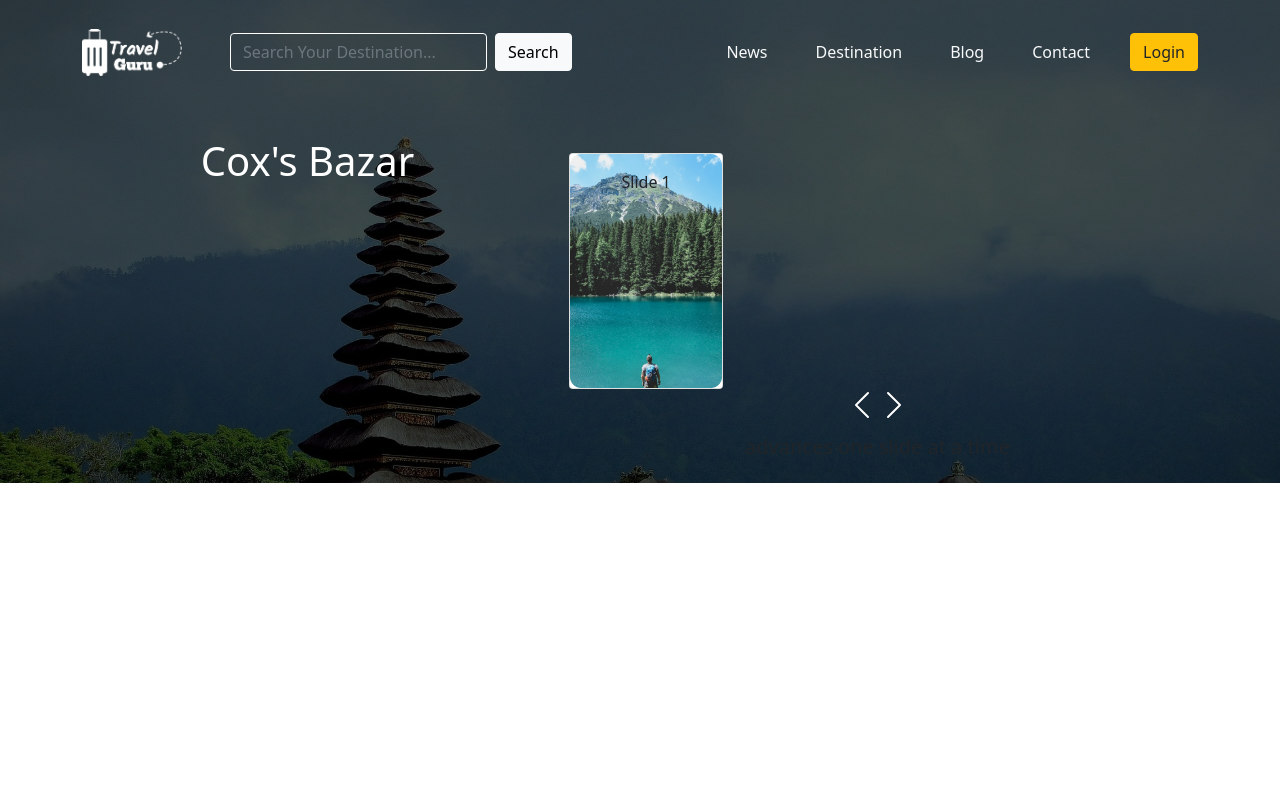
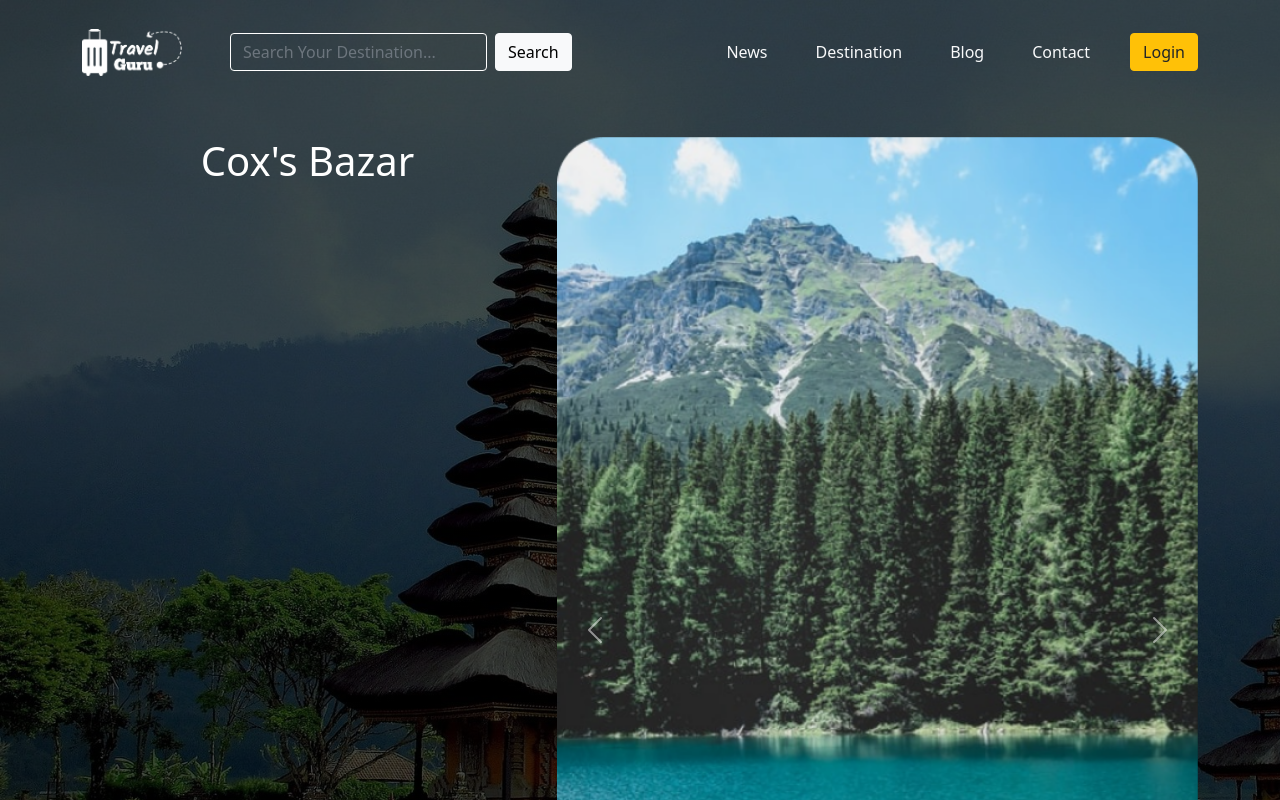
Before and after one commit to emonShimoul/travel-guru-react-client, a React (Create React App) app: page / in a window 1280 px wide. Shown: the top 800 px of the page. Built offline with nearby package versions, Linux system fonts and the light colour scheme.

Commit message:
add bootstrap slider

```diff
--- a/public/index.html
+++ b/public/index.html
@@ -39,5 +39,6 @@
       To begin the development, run `npm start` or `yarn start`.
       To create a production bundle, use `npm run build` or `yarn build`.
     -->
+    <script src="https://cdn.jsdelivr.net/npm/bootstrap@5.0.2/dist/js/bootstrap.bundle.min.js" integrity="sha384-MrcW6ZMFYlzcLA8Nl+NtUVF0sA7MsXsP1UyJoMp4YLEuNSfAP+JcXn/tWtIaxVXM" crossorigin="anonymous"></script>
   </body>
 </html>
--- a/src/components/Home/Home.js
+++ b/src/components/Home/Home.js
@@ -27,50 +27,26 @@ const Home = () => {
                 <div className='col-md-5 text-white'>
                     <h1>Cox's Bazar</h1>
                 </div>
-                <div className="col-md-7 text-center my-3">
-                    <div className="row mx-auto my-auto justify-content-center">
-                        <div id="recipeCarousel" className="carousel slide" data-bs-ride="carousel">
-                            <div className="carousel-inner" role="listbox">
-                                <div className="carousel-item active">
-                                    <div className="col-md-3">
-                                        <div className="card">
-                                            <div className="card-img">
-                                                <img src={sajek} alt="" className="img-fluid" />
-                                            </div>
-                                            <div className="card-img-overlay">Slide 1</div>
-                                        </div>
-                                    </div>
-                                </div>
-                                <div className="carousel-item">
-                                    <div className="col-md-3">
-                                        <div className="card">
-                                            <div className="card-img">
-                                                <img src={sreemongol} alt="" className="img-fluid" />
-                                            </div>
-                                            <div className="card-img-overlay">Slide 2</div>
-                                        </div>
-                                    </div>
-                                </div>
-                                <div className="carousel-item">
-                                    <div className="col-md-3">
-                                        <div className="card">
-                                            <div className="card-img">
-                                                <img src={sundorbon} alt="" className="img-fluid" />
-                                            </div>
-                                            <div className="card-img-overlay">Slide 3</div>
-                                        </div>
-                                    </div>
-                                </div>
-                            </div>
-                            <a className="bg-transparent w-aut" href="#recipeCarousel" role="button" data-bs-slide="prev">
-                                <span className="carousel-control-prev-icon" aria-hidden="true"></span>
-                            </a>
-                            <a className="bg-transparent w-aut" href="#recipeCarousel" role="button" data-bs-slide="next">
-                                <span className="carousel-control-next-icon" aria-hidden="true"></span>
-                            </a>
+                <div id="carouselExampleControls" className="carousel slide col-md-7" data-bs-ride="carousel">
+                    <div className="carousel-inner">
+                        <div className="carousel-item active">
+                        <img src={sajek} className="d-block w-100" alt="" />
+                        </div>
+                        <div className="carousel-item">
+                        <img src={sreemongol} className="d-block w-100" alt="" />
+                        </div>
+                        <div className="carousel-item">
+                        <img src={sundorbon} className="d-block w-100" alt="" />
                         </div>
                     </div>
-                    <h5 className="mt-2 fw-light">advances one slide at a time</h5>
+                    <button className="carousel-control-prev" type="button" data-bs-target="#carouselExampleControls" data-bs-slide="prev">
+                        <span className="carousel-control-prev-icon" aria-hidden="true"></span>
+                        <span className="visually-hidden">Previous</span>
+                    </button>
+                    <button className="carousel-control-next" type="button" data-bs-target="#carouselExampleControls" data-bs-slide="next">
+                        <span className="carousel-control-next-icon" aria-hidden="true"></span>
+                        <span className="visually-hidden">Next</span>
+                    </button>
                 </div>
            </div>
         </div>
```
